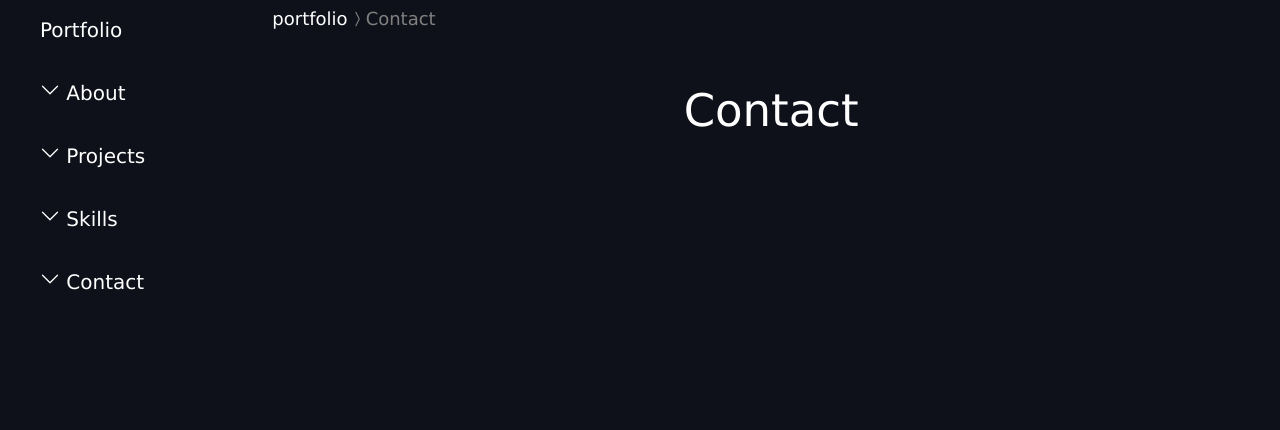
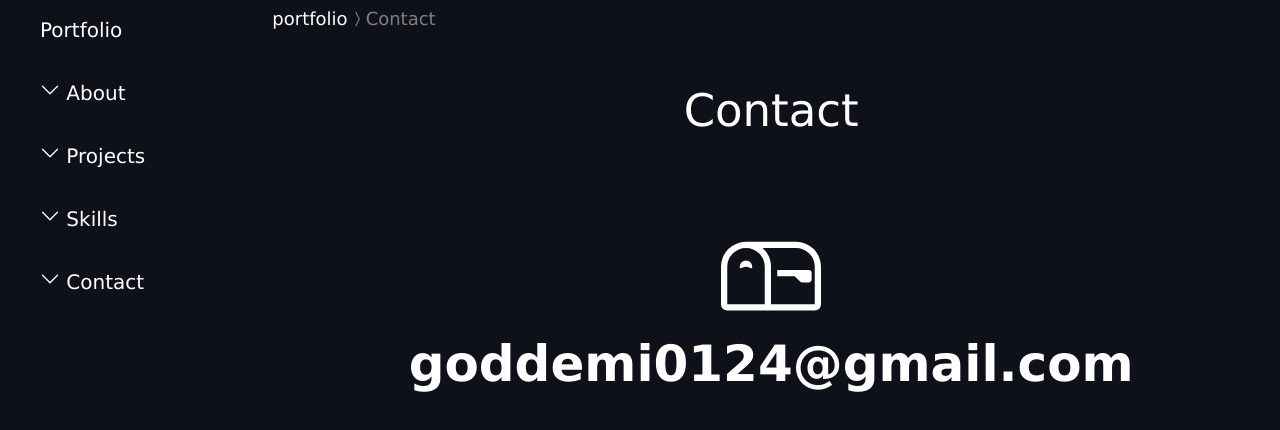
Before and after one commit to Goddemi/Portfolio, a React (Create React App) app in the folder client/: page /contact in a window 1280 px wide. Shown: the top 430 px of the page. Built offline with nearby package versions, Linux system fonts and the light colour scheme.

Commit message:
Add : contact page 이메일 추가

```diff
--- a/client/src/pages/contact/Contact.tsx
+++ b/client/src/pages/contact/Contact.tsx
@@ -1,10 +1,27 @@
 import React from "react";
+import { BsMailbox } from "react-icons/bs";
 import styled from "styled-components";
 
 const Contact = () => {
-  return <Container></Container>;
+  return (
+    <Container>
+      <div>
+        <BsMailbox />
+      </div>
+      <a href="mailto:goddemi0124@gmail.com"> goddemi0124@gmail.com</a>
+    </Container>
+  );
 };
 
 export default Contact;
 
-const Container = styled.div``;
+const Container = styled.div`
+  font-size: 50px;
+  font-weight: bold;
+  text-align: center;
+  div {
+    font-size: 100px;
+  }
+`;
+
+const Box = styled.div``;
```
